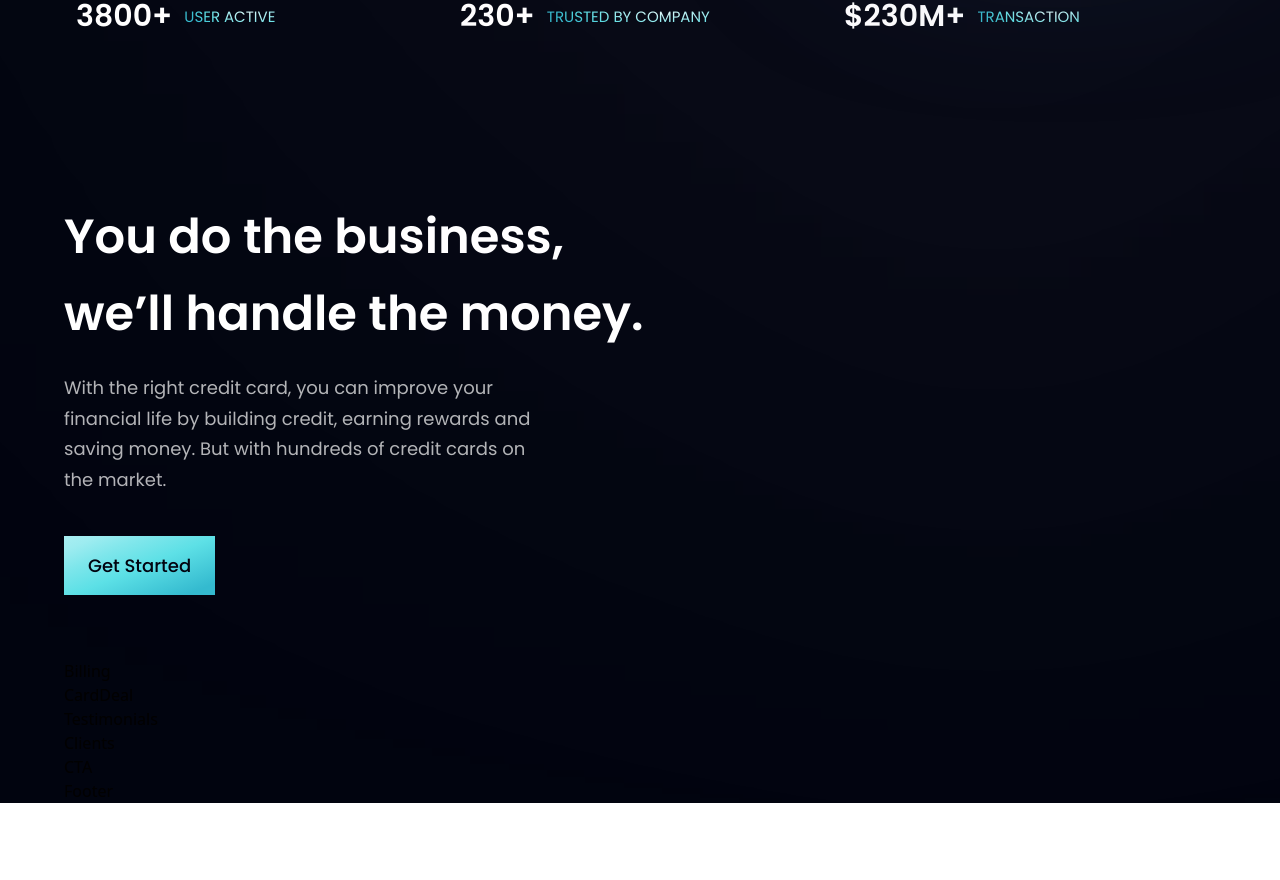
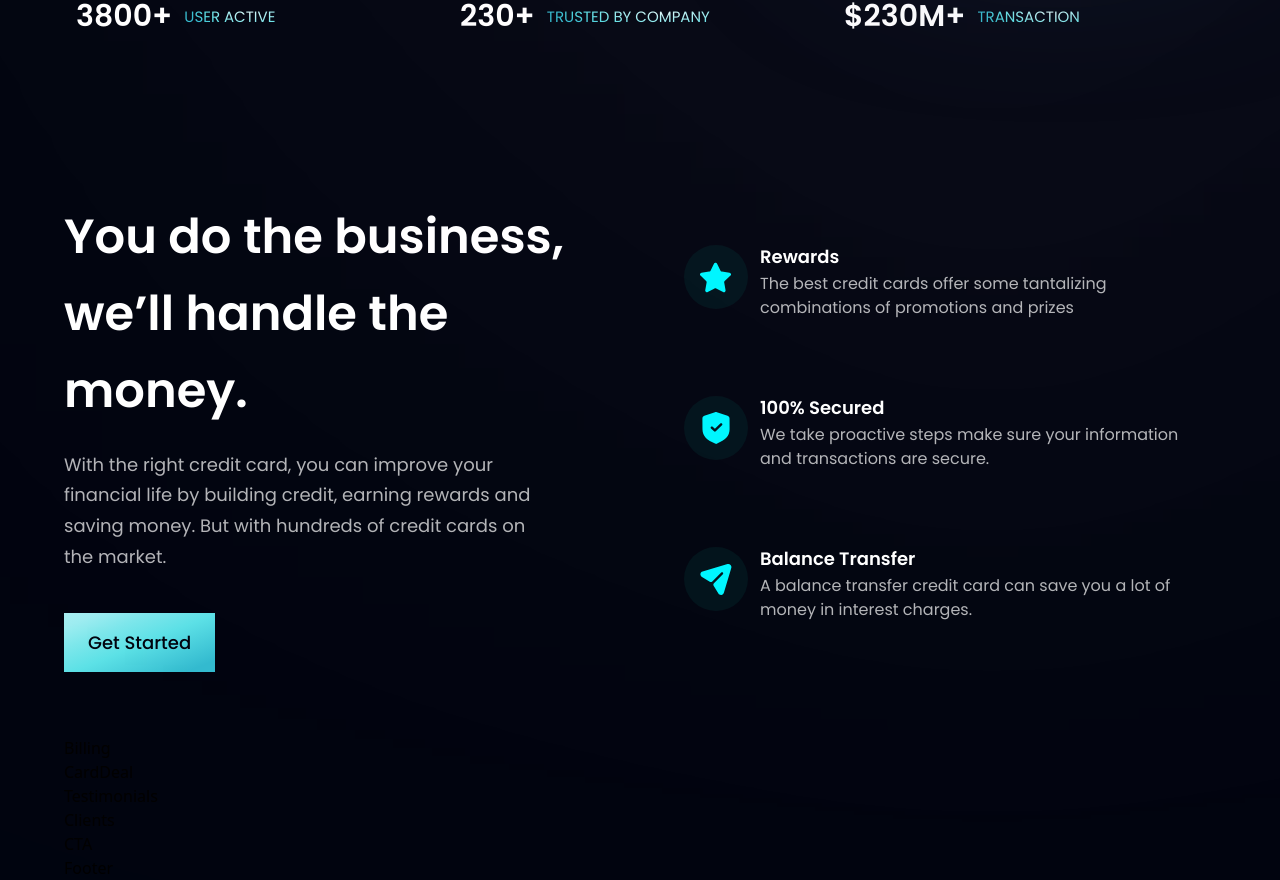
Before and after one commit to ahteshamsalamatansari/fintech-react, a React (Vite) app: page / in a window 1280 px wide. Shown: the part 810-1690 px from the top of the page. Before the commit the page ends 1613 px from the top, so only its background shows below. Built offline with nearby package versions, Linux system fonts and the light colour scheme.

Commit message:
Business section  is completed now

```diff
--- a/src/components/Business.jsx
+++ b/src/components/Business.jsx
@@ -1,17 +1,51 @@
-import {features} from '../constants/index';
-import styles , { layout } from '../style';
-import Button from './Button';
-const Business = () =>
-   (
-    <section id='features' className={layout.section}>
-       <div className={layout.sectionInfo}>
-          <h2 className={styles.heading2}>You do the business,<br className='hidden sm:block'/> we’ll handle the money.</h2>
-          <p className={`${styles.paragraph} max-w-[470px] mt-5`}> With the right credit card, you can improve your financial life by building credit, earning rewards and saving money. But with hundreds of credit cards on the market. </p>
-          <Button styles="mt-10"/>
-        </div>
+import { features } from "../constants/index";
+import styles, { layout } from "../style";
+import Button from "./Button";
 
-    </section>
-  )
+const FeatureCard = ({ icon, title, content, index }) => (
+  // featureCardcomponent
+  <div
+    className={`feature-card flex flex-row p-6 rounded-[20px] ${
+      index !== features.length - 1 ? "mb-6" : "mb-0"
+    }`}
+  >
+    <div
+      className={`w-[64px] h-[64px] rounded-full ${styles.flexCenter} bg-dimBlue`}
+    >
+      <img src={icon} alt="icon" className="w-[50%] h-[50%] object-contain" />
+    </div>
+    <div className="flex flex-1 flex-col ml-3">
+      <h4 className="font-poppins font-semibold text-white text-[18px] leading-[23px] mb-1">
+        {title}
+      </h4>
+      <p className="font-poppins font-normal text-dimWhite text-[16px] leading-[24px] mb-1">
+        {content}
+      </p>
+    </div>
+  </div>
+);
+const Business = () => (
+  <section id="features" className={layout.section}>
+    <div className={layout.sectionInfo}>
+      <h2 className={styles.heading2}>
+        You do the business,
+        <br className="hidden sm:block" /> we’ll handle the money.
+      </h2>
+      <p className={`${styles.paragraph} max-w-[470px] mt-5`}>
+        {" "}
+        With the right credit card, you can improve your financial life by
+        building credit, earning rewards and saving money. But with hundreds of
+        credit cards on the market.{" "}
+      </p>
+      <Button styles="mt-10" />
+    </div>
+    {/* Features Section Starts Here */}
+    <div className={`${layout.sectionImg} flex-col`}>
+      {features.map((feature, index) => (
+        <FeatureCard key={feature.id} {...feature} index={index} />
+      ))}
+    </div>
+  </section>
+);
 
-
-export default Business
+export default Business;
```
